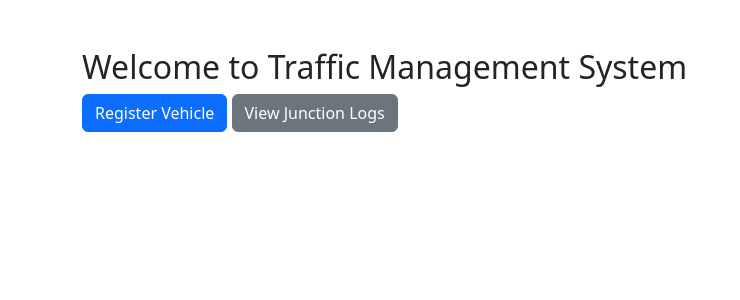
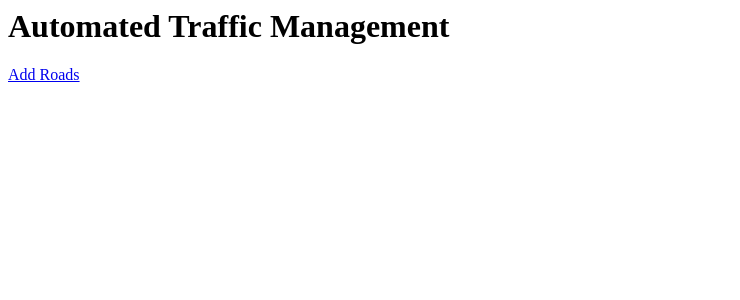
Before and after one commit to Jalal1302/Automated-Traffic-Management, a Django app: template AutomatedTrafficManagement/system/templates/home.html in a window 1280 px wide. Shown: the top 300 px of the page, without its empty margins (0-740 px from the left). Run offline with Django 5.2, Linux system fonts and the light colour scheme; the template is opened without the code that fills it, so the values that code supplies are empty.

Commit message:
added some templates. and email to vehicle

```diff
--- a/AutomatedTrafficManagement/system/models.py
+++ b/AutomatedTrafficManagement/system/models.py
@@ -7,16 +7,18 @@ class Vehicle(models.Model):
     owner_name = models.CharField(max_length=100)
     vehicle_type = models.CharField(max_length=10)
     registration_date = models.DateTimeField(auto_now_add=True)
+    owner_email = models.CharField(max_length=100)
 
     def __str__(self):
         return f"{self.number_plate} - {self.owner_name}"
 
     @classmethod
-    def create(cls, number_plate, owner_name, vehicle_type):
+    def create(cls, number_plate, owner_name, vehicle_type,owner_email):
         vehicle = cls(
             number_plate=number_plate,
             owner_name=owner_name,
-            vehicle_type=vehicle_type
+            vehicle_type=vehicle_type,
+            owner_email=owner_email
         )
         vehicle.save()
         return vehicle
--- /dev/null
+++ b/AutomatedTrafficManagement/system/templates/addroads.html
@@ -0,0 +1,4 @@
+<form method="get" action="{% url 'addroads' %}">
+    <input type="text" name="name" placeholder="Enter name of the road" value="{{ name }}">
+    <button type="submit">Submit</button>
+</form>
--- a/AutomatedTrafficManagement/system/templates/home.html
+++ b/AutomatedTrafficManagement/system/templates/home.html
@@ -1,15 +1,3 @@
-<!-- templates/traffic/home.html -->
-<!DOCTYPE html>
-<html>
-<head>
-    <title>Traffic Management</title>
-    <link rel="stylesheet" href="https://cdn.jsdelivr.net/npm/bootstrap@5.3.0/dist/css/bootstrap.min.css">
-</head>
-<body>
-    <div class="container mt-5">
-        <h2>Welcome to Traffic Management System</h2>
-        <a href="{% url 'register_vehicle' %}" class="btn btn-primary">Register Vehicle</a>
-        <a href="{% url 'view_junction_logs' %}" class="btn btn-secondary">View Junction Logs</a>
-    </div>
-</body>
-</html>
+<h1>Automated Traffic Management</h1>
+
+<a href="addroads/" class="btn">Add Roads</a>
--- a/AutomatedTrafficManagement/system/urls.py
+++ b/AutomatedTrafficManagement/system/urls.py
@@ -2,8 +2,7 @@ from django.urls import path
 from . import views
 
 urlpatterns = [
-#    path('home/', views.home, name='home'),
-#    path('registervehicle/', views.register_vehicle, name='registervehicle'),
+    path('', views.home, name='home'),
     path('addroads/', views.add_roads, name = 'addroads'),
     path('getroads/', views.get_roads, name = 'getroads'),
     path('register/', views.add_vehicle, name = 'register'),
```
Also changed, not shown: AutomatedTrafficManagement/system/views.py (+12 -3 lines), AutomatedTrafficManagement/db.sqlite3, AutomatedTrafficManagement/system/migrations/0001_initial.py (added).
